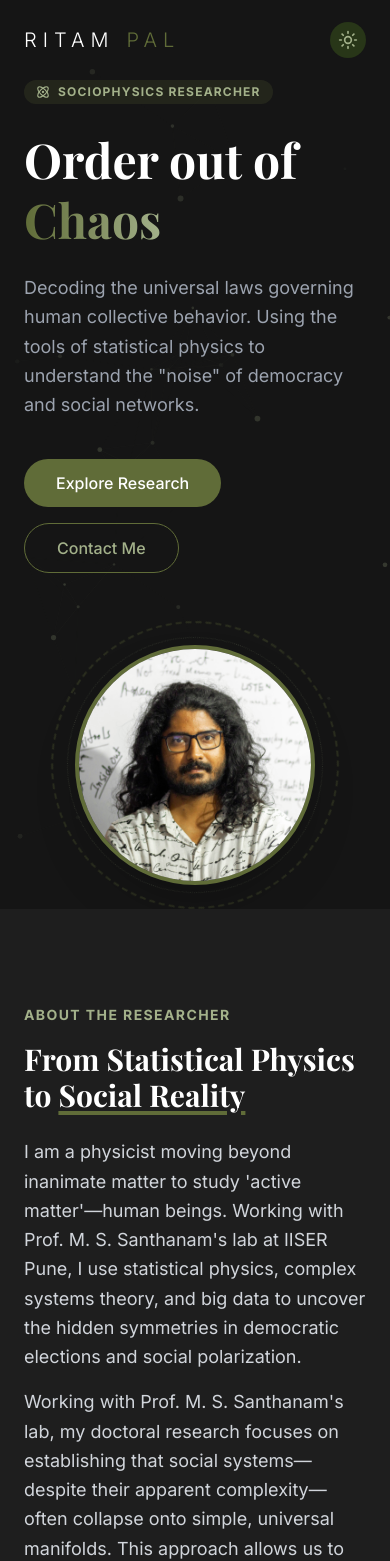
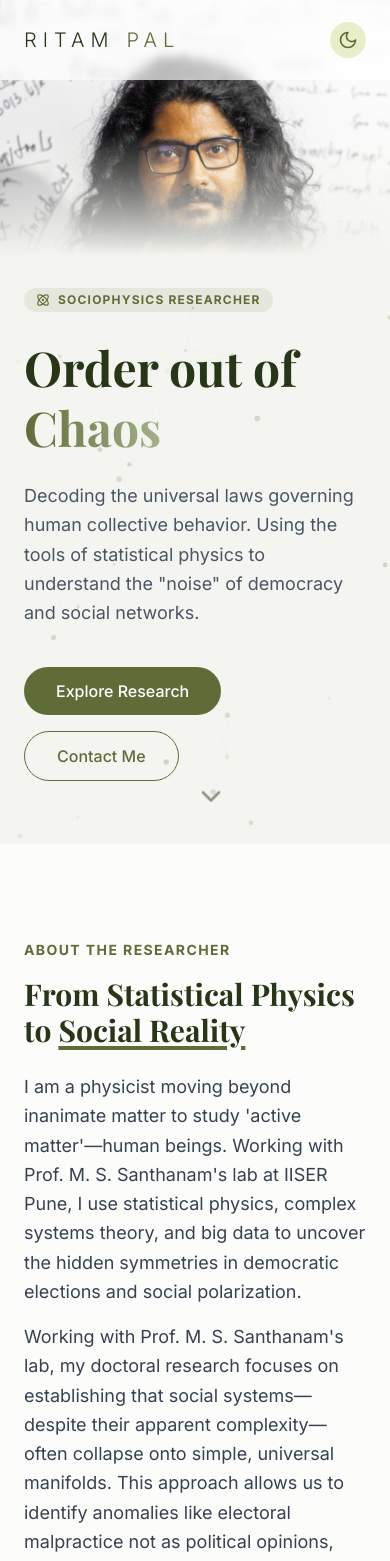
Before and after one commit to ritams/ritams.github.io, a React (Vite) app: page / in a window 390 px wide. Shown: the top 1561 px of the page. Built offline with nearby package versions, Linux system fonts and the light colour scheme.

Commit message:
feat: Redesign Hero section to a two-column layout with responsive images and refine navbar background opacities and text colors.

```diff
--- a/src/App.jsx
+++ b/src/App.jsx
@@ -177,8 +177,8 @@ const NavBar = ({ isDark, toggleTheme }) => {
 
     return (
         <nav className={`fixed top-0 w-full z-50 transition-all duration-300 ${scrolled
-            ? (isDark ? 'bg-[#1a1a1a]/80 backdrop-blur-md border-b border-[#606c38]/20' : 'bg-white/80 backdrop-blur-md border-b border-[#606c38]/10')
-            : 'bg-transparent'
+            ? (isDark ? 'bg-[#1a1a1a]/90 backdrop-blur-md border-b border-[#606c38]/20' : 'bg-white/90 backdrop-blur-md border-b border-[#606c38]/10')
+            : (isDark ? 'bg-[#1a1a1a]/70 backdrop-blur-sm' : 'bg-white/70 backdrop-blur-sm')
             }`}>
             <div className="max-w-7xl mx-auto px-6 h-20 flex items-center justify-between">
                 {/* Updated Title: Thin, Spaced Out */}
@@ -193,7 +193,7 @@ const NavBar = ({ isDark, toggleTheme }) => {
                             <a
                                 key={item}
                                 href={`#${item.toLowerCase()}`}
-                                className={`${isDark ? 'text-gray-300 hover:text-[#a3b18a]' : 'text-gray-600 hover:text-[#606c38]'} transition-colors`}
+                                className={`${isDark ? 'text-gray-200 hover:text-[#a3b18a]' : 'text-[#283618] hover:text-[#606c38]'} transition-colors`}
                             >
                                 {item}
                             </a>
@@ -215,20 +215,36 @@ const NavBar = ({ isDark, toggleTheme }) => {
 
 const Hero = ({ isDark }) => {
     return (
-        <section className="relative min-h-screen flex items-center justify-center pt-20 px-6 overflow-hidden">
-            <div className="max-w-6xl w-full grid md:grid-cols-2 gap-12 items-center z-10">
+        <section className="relative min-h-screen flex flex-col md:flex-row overflow-hidden">
+            {/* Mobile: Full-width Image at Top */}
+            <div className="md:hidden w-full h-64 relative">
+                <img
+                    src="/ritam.jpg"
+                    alt="Ritam Pal"
+                    className="w-full h-full object-cover object-top"
+                />
+                <div className={`absolute inset-0 ${isDark
+                    ? 'bg-gradient-to-b from-transparent via-transparent to-[#151515]'
+                    : 'bg-gradient-to-b from-transparent via-transparent to-[#f4f5f0]'
+                    }`}></div>
+            </div>
+
+            {/* Left: Content */}
+            <div className="w-full md:w-1/2 lg:w-[55%] flex items-center justify-center px-6 md:px-12 lg:px-16 pt-8 md:pt-24 pb-12 z-10">
                 <motion.div
                     initial={{ opacity: 0, x: -50 }}
                     animate={{ opacity: 1, x: 0 }}
                     transition={{ duration: 0.8, ease: "easeOut" }}
-                    className="space-y-6"
+                    className="space-y-6 max-w-xl"
                 >
+
+
                     <div className={`inline-flex items-center gap-2 px-3 py-1 rounded-full text-xs font-bold tracking-widest uppercase ${isDark ? 'bg-[#606c38]/20 text-[#a3b18a]' : 'bg-[#606c38]/10 text-[#606c38]'
                         }`}>
                         <Atom size={14} /> Sociophysics Researcher
                     </div>
 
-                    <h1 className={`text-5xl md:text-7xl font-serif font-bold leading-tight ${isDark ? 'text-white' : 'text-[#283618]'
+                    <h1 className={`text-5xl md:text-6xl lg:text-7xl font-serif font-bold leading-tight ${isDark ? 'text-white' : 'text-[#283618]'
                         }`}>
                         Order out of <br />
                         <span className="text-transparent bg-clip-text bg-gradient-to-r from-[#606c38] to-[#a3b18a]">
@@ -236,7 +252,7 @@ const Hero = ({ isDark }) => {
                         </span>
                     </h1>
 
-                    <p className={`text-lg md:text-xl leading-relaxed max-w-lg ${isDark ? 'text-gray-400' : 'text-gray-600'
+                    <p className={`text-lg md:text-xl leading-relaxed ${isDark ? 'text-gray-400' : 'text-gray-600'
                         }`}>
                         {DATA.tagline} Using the tools of statistical physics to understand the "noise" of democracy and social networks.
                     </p>
@@ -262,35 +278,35 @@ const Hero = ({ isDark }) => {
                         </a>
                     </div>
                 </motion.div>
+            </div>
 
+            {/* Right: Full-height Image */}
             <motion.div
-                    initial={{ opacity: 0, scale: 0.9 }}
-                    animate={{ opacity: 1, scale: 1 }}
-                    transition={{ duration: 0.8, delay: 0.2 }}
-                    className="relative flex justify-center md:justify-end"
+                initial={{ opacity: 0, x: 50 }}
+                animate={{ opacity: 1, x: 0 }}
+                transition={{ duration: 0.8, ease: "easeOut", delay: 0.2 }}
+                className="hidden md:block md:w-1/2 lg:w-[45%] relative"
             >
-                    <div className="relative w-72 h-72 md:w-96 md:h-96">
-                        {/* Decorative Rings */}
-                        <div className={`absolute inset-0 rounded-full border-2 border-dashed animate-spin-slow ${isDark ? 'border-[#606c38]/30' : 'border-[#606c38]/20'}`} style={{ animationDuration: '20s' }}></div>
-                        <div className={`absolute inset-4 rounded-full border border-dotted animate-spin-reverse-slow ${isDark ? 'border-[#a3b18a]/20' : 'border-[#606c38]/20'}`} style={{ animationDuration: '15s' }}></div>
-
-                        {/* Image Placeholder */}
-                        <div className="absolute inset-6 rounded-full overflow-hidden shadow-2xl border-4 border-[#606c38] group">
+                <div className="absolute inset-0 overflow-hidden">
                     <img
                         src="/ritam.jpg"
                         alt="Ritam Pal"
-                                className="w-full h-full object-cover transition-transform duration-700 group-hover:scale-110"
+                        className="w-full h-full object-cover object-center"
                     />
-                            <div className={`absolute inset-0 ${isDark ? 'bg-[#606c38]/20' : 'bg-[#606c38]/10'} mix-blend-overlay`}></div>
-                        </div>
+                    {/* Gradient overlay for better text contrast */}
+                    <div className={`absolute inset-0 ${isDark
+                        ? 'bg-gradient-to-l from-transparent via-transparent to-[#151515]'
+                        : 'bg-gradient-to-l from-transparent via-transparent to-[#f4f5f0]'
+                        }`}></div>
+                    <div className={`absolute inset-0 ${isDark ? 'bg-[#606c38]/10' : 'bg-[#606c38]/5'} mix-blend-overlay`}></div>
                 </div>
             </motion.div>
-            </div>
 
+            {/* Scroll indicator */}
             <motion.div
                 animate={{ y: [0, 10, 0] }}
                 transition={{ repeat: Infinity, duration: 2 }}
-                className="absolute bottom-10 left-1/2 -translate-x-1/2 opacity-50"
+                className="absolute bottom-10 left-1/2 -translate-x-1/2 opacity-50 z-20"
             >
                 <ChevronDown size={32} className={isDark ? 'text-white' : 'text-[#283618]'} />
             </motion.div>
@@ -487,7 +503,7 @@ const Footer = ({ isDark }) => {
 
 export default function App() {
     // Theme state
-    const [isDark, setIsDark] = useState(true);
+    const [isDark, setIsDark] = useState(false);
 
     // Toggle theme
     const toggleTheme = () => setIsDark(!isDark);
```
Lines whose indentation alone changed are shown as unchanged.
